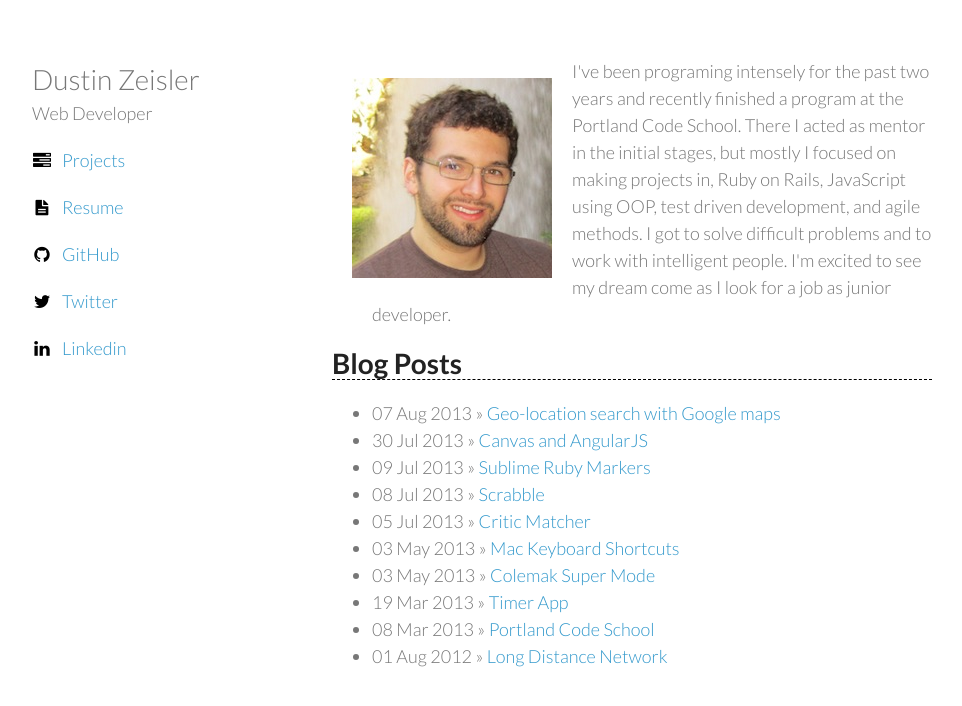
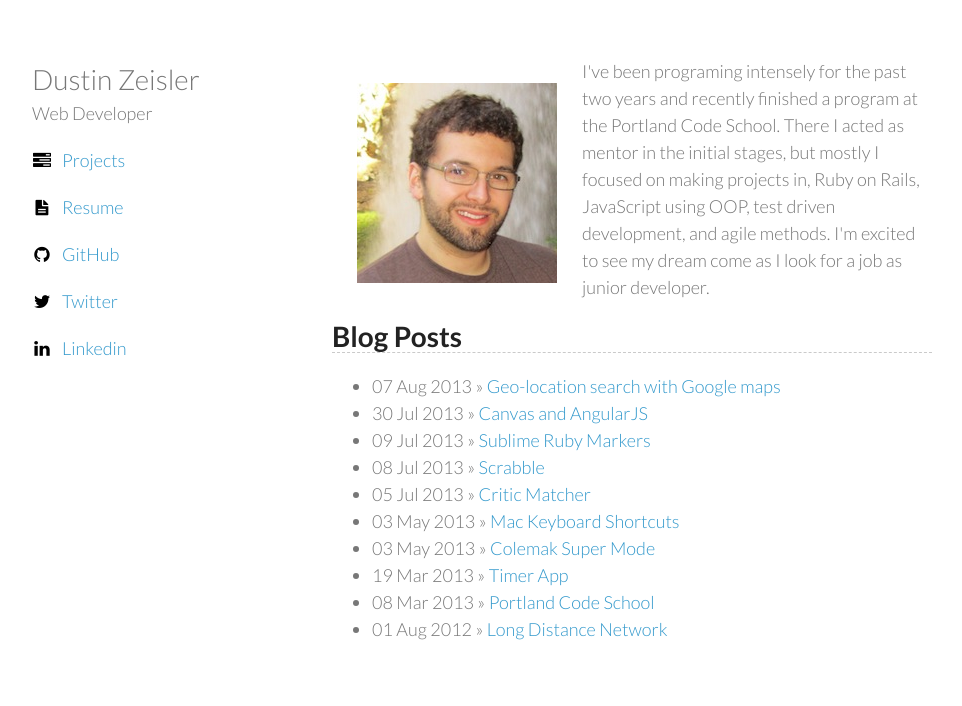
Before and after one commit to zeisler/zeisler.github.io, a Jekyll site: the page built from index.html, in a window 1280 px wide. Shown: the top 706 px of the page, without its empty margins (158-1120 px from the left). Built offline with Jekyll 4.4.1, drawn with Linux system fonts in a browser that asks for light colours.

Commit message:
update tag quote

```diff
--- a/index.html
+++ b/index.html
@@ -5,7 +5,7 @@ title: Dustin Zeisler | Web Developer
 
 <div id="home">
   <img class="head" src="/images/dustin_zeisler.jpg" alt="">
-  <p class="home_tag">I've been programing intensely for the past two years and recently finished a program at the Portland Code School. There I acted as mentor in the initial stages, but mostly I focused on making projects in, Ruby on Rails, JavaScript using OOP, test driven development, and agile methods. I got to solve difficult problems and to work with intelligent people. I'm excited to see my dream come as I look for a job as junior developer.</p>
+  <p class="home_tag">I've been programing intensely for the past two years and recently finished a program at the Portland Code School. There I acted as mentor in the initial stages, but mostly I focused on making projects in, Ruby on Rails, JavaScript using OOP, test driven development, and agile methods. I'm excited to see my dream come as I look for a job as junior developer.</p>
   <h1>Blog Posts</h1>
   <ul class="posts">
     {% for post in site.posts %}
--- a/stylesheets/styles.css
+++ b/stylesheets/styles.css
@@ -12,7 +12,7 @@ p.home_tag{
 }
 .head{
   float: left;
-  margin: 20px;
+  margin: 25px;
 }
 i{
   display: inline-block !important;
@@ -52,7 +52,7 @@ h1, h2, h3 {
 }
 
 h1 {
-  border-bottom: black dashed 1px;
+  border-bottom: rgb(202, 202, 202) dashed 1px;
   font-size:28px;
 }
 
```
